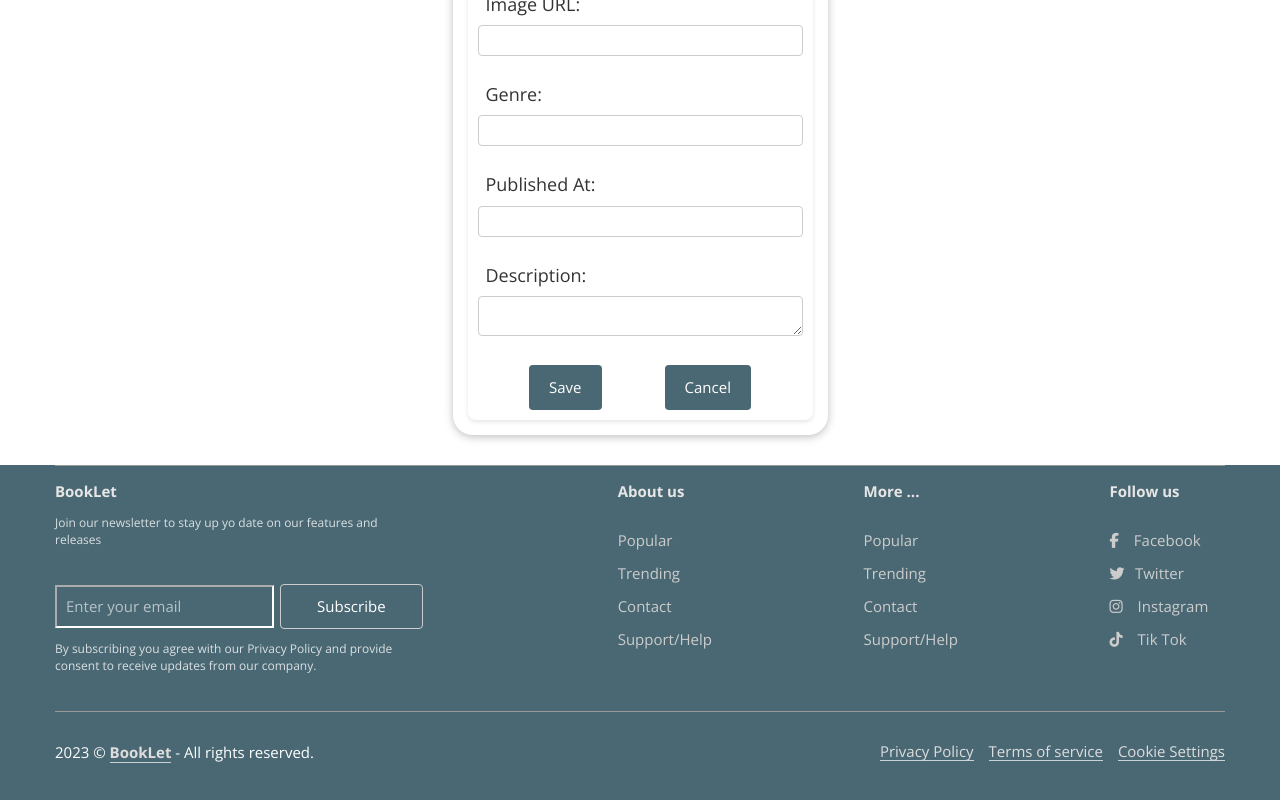
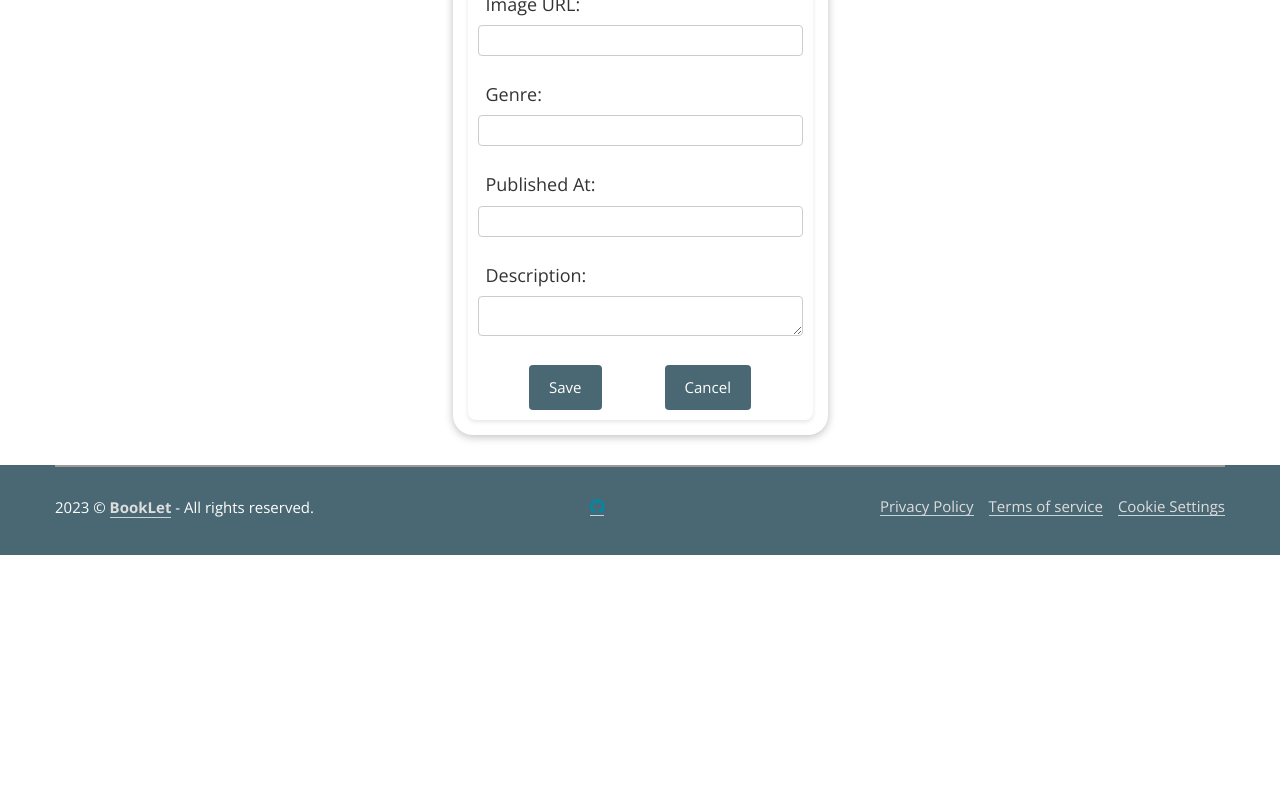
Before and after one commit to Djani-Antova/BookLet-october-2023, a React (Vite) app in the folder client/: page /create in a window 1280 px wide. Shown: the part 474-1274 px from the top of the page. After the commit the page ends 1029 px from the top, so only its background shows below. Built offline with nearby package versions, Linux system fonts and the light colour scheme.

Commit message:
Create Footer component

```diff
--- a/client/src/components/footer/Footer.jsx
+++ b/client/src/components/footer/Footer.jsx
@@ -1,11 +1,16 @@
 import "./Footer.css";
+import { FontAwesomeIcon } from '@fortawesome/react-fontawesome';
+import { faGithub } from '@fortawesome/free-brands-svg-icons';
 
 export default function Footer() {
+  const githubUrl = 'https://github.com/Djani-Antova';
+
   return (
     <footer className="site-footer section">
       <div className="container">
         <div className="section-container">
-          <div className="columns">
+
+          {/* <div className="columns">
             <div className="newsletter">
               <h5>BookLet</h5>
               <p>
@@ -95,7 +100,8 @@ export default function Footer() {
                 </li>
               </ul>
             </div>
-          </div>
+          </div> */}
+
           <div className="info">
             <p className="copyright">
               2023 ©{" "}
@@ -104,6 +110,13 @@ export default function Footer() {
               </strong>{" "}
               - All rights reserved.
             </p>
+            <ul className="socials">
+              <li>
+                <a href={githubUrl} className="github-page">
+                <FontAwesomeIcon icon={faGithub} style={{ color: '#0088a9' }} />
+                </a>
+              </li>
+            </ul>
             <ul>
               <li>
                 <a href="#">Privacy Policy</a>
```
